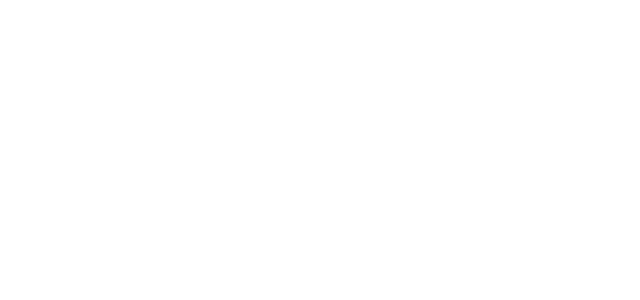
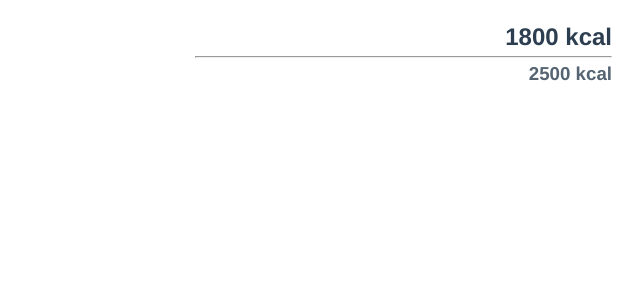
Before and after one commit to mnassabain/my-calories, a Vue app: page / in a window 1280 px wide. Shown: the top 300 px of the page, without its empty margins (640-1280 px from the left). Built offline with nearby package versions, Linux system fonts and the light colour scheme.

Commit message:
added the overall calorie counter

```diff
--- a/src/App.vue
+++ b/src/App.vue
@@ -1,5 +1,12 @@
 <template>
   <div id="app">
+
+    <div class="overall-calories">
+      <h2>1800 kcal</h2>
+      <hr>
+      <h3>2500 kcal</h3>
+    </div>
+
   </div>
 </template>
 
@@ -19,8 +26,48 @@
   font-family: 'Avenir', Helvetica, Arial, sans-serif;
   -webkit-font-smoothing: antialiased;
   -moz-osx-font-smoothing: grayscale;
-  text-align: center;
   color: #2c3e50;
-  margin-top: 60px;
+
+  margin: 0;
+  padding: 0;
+
+  box-sizing: border-box;
+
+  display: grid;
+  grid-template:
+    'overall-calories overall-calories'
+    'pie-chart macros'
+    'meals meals';
+}
+
+.overall-calories
+{
+  grid-area: overall-calories;
+  margin: 0;
+  width: 33%;
+  justify-self: end;
+  text-align: right;
+  margin-right: 20px;
+  margin-top: 10px;
+}
+
+h2
+{
+  margin: 5px 0;
+  padding: 0;
+}
+
+
+h3
+{
+  opacity: 0.8;
+  margin: 5px 0;
+  padding: 0;
+}
+
+hr
+{
+  margin: 0;
+  padding: 0;
 }
 </style>
```
